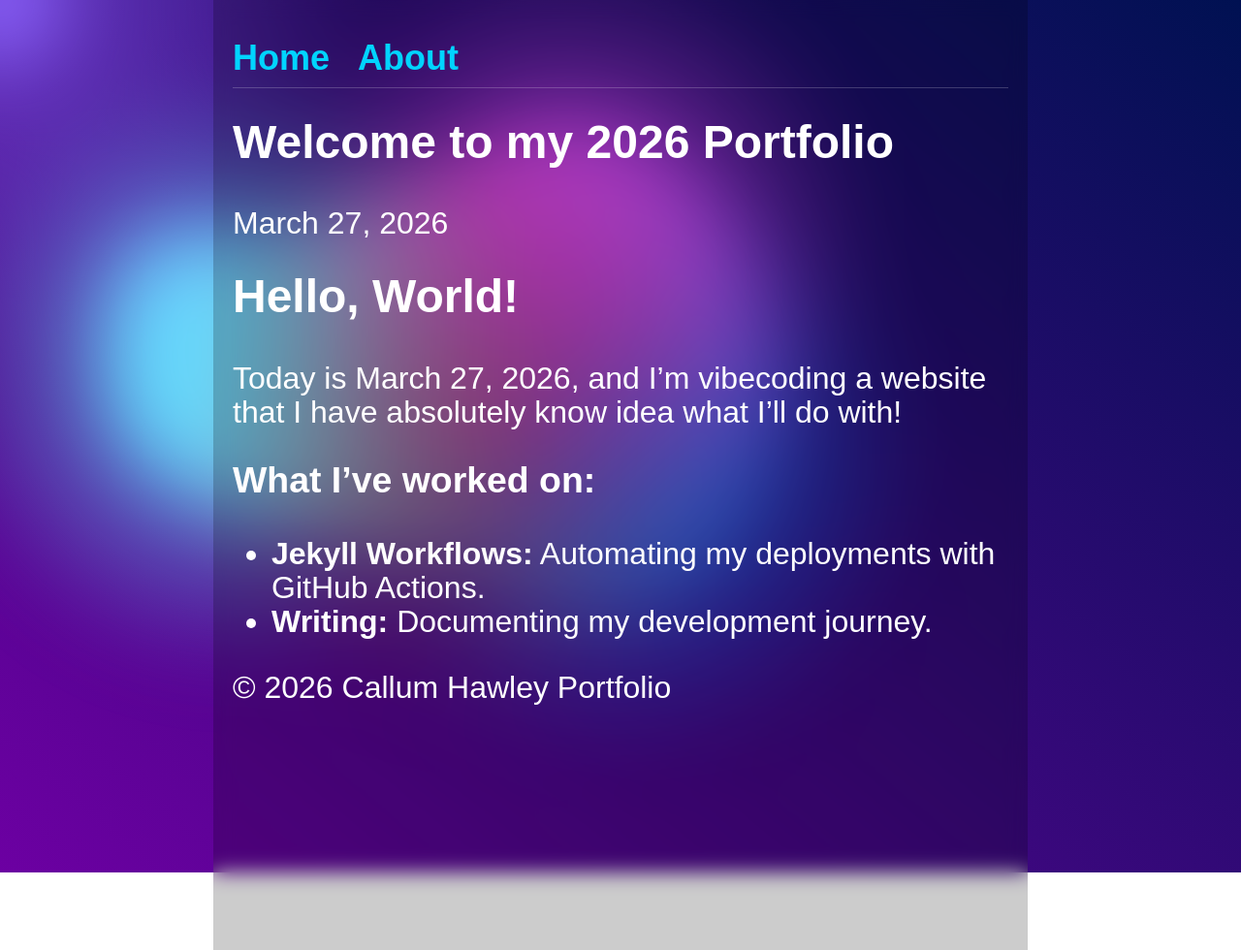
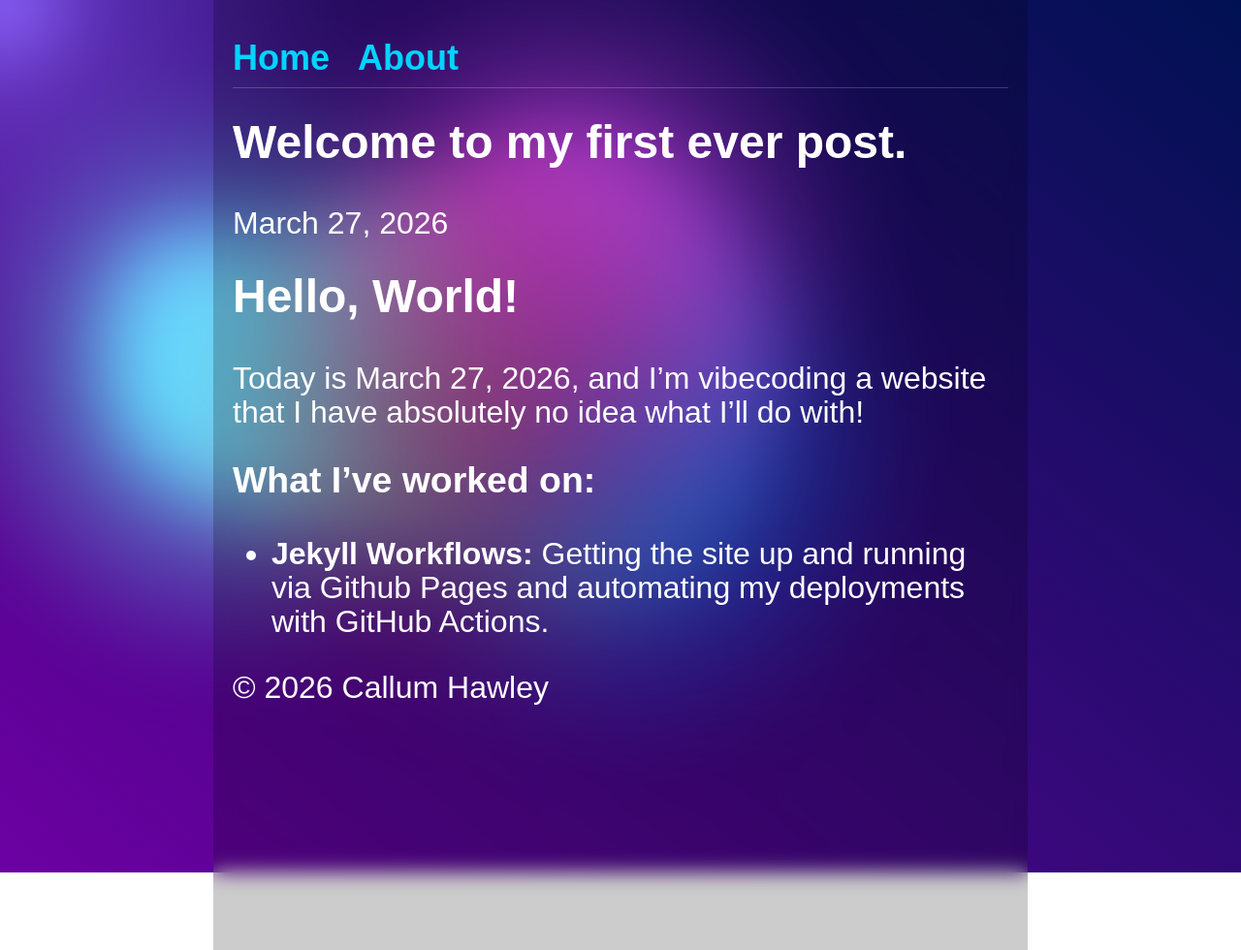
Before and after one commit to CHawley97/callum-hawley, a Jekyll site: the page built from _posts/2026-03-27-welcome.md, in a window 1280 px wide. Shown: the whole page at 97% size. Built offline with Jekyll 4.4.1, drawn with Linux system fonts in a browser that asks for light colours; some web fonts are replaced.

Commit message:
editing more text

```diff
--- a/_config.yml
+++ b/_config.yml
@@ -1,4 +1,4 @@
-title: Callum Hawley Portfolio
+title: Callum Hawley
 baseurl: "/callum-hawley" # Critical for GitHub Project Pages
 url: "https://chawley97.github.io"
 
--- a/_posts/2026-03-27-welcome.md
+++ b/_posts/2026-03-27-welcome.md
@@ -1,15 +1,14 @@
 ---
 layout: post
-title: "Welcome to my 2026 Portfolio"
+title: "Welcome to my first ever post."
 date: 2026-03-27 12:00:00 +0000
 categories: personal updates
 ---
 
 # Hello, World!
 
-Today is March 27, 2026, and I'm vibecoding a website that I have absolutely know idea what I'll do with!
+Today is March 27, 2026, and I'm vibecoding a website that I have absolutely no idea what I'll do with!
 
 ### What I've worked on:
 
-* **Jekyll Workflows:** Automating my deployments with GitHub Actions.
-* **Writing:** Documenting my development journey.
+* **Jekyll Workflows:** Getting the site up and running via Github Pages and automating my deployments with GitHub Actions.
```
